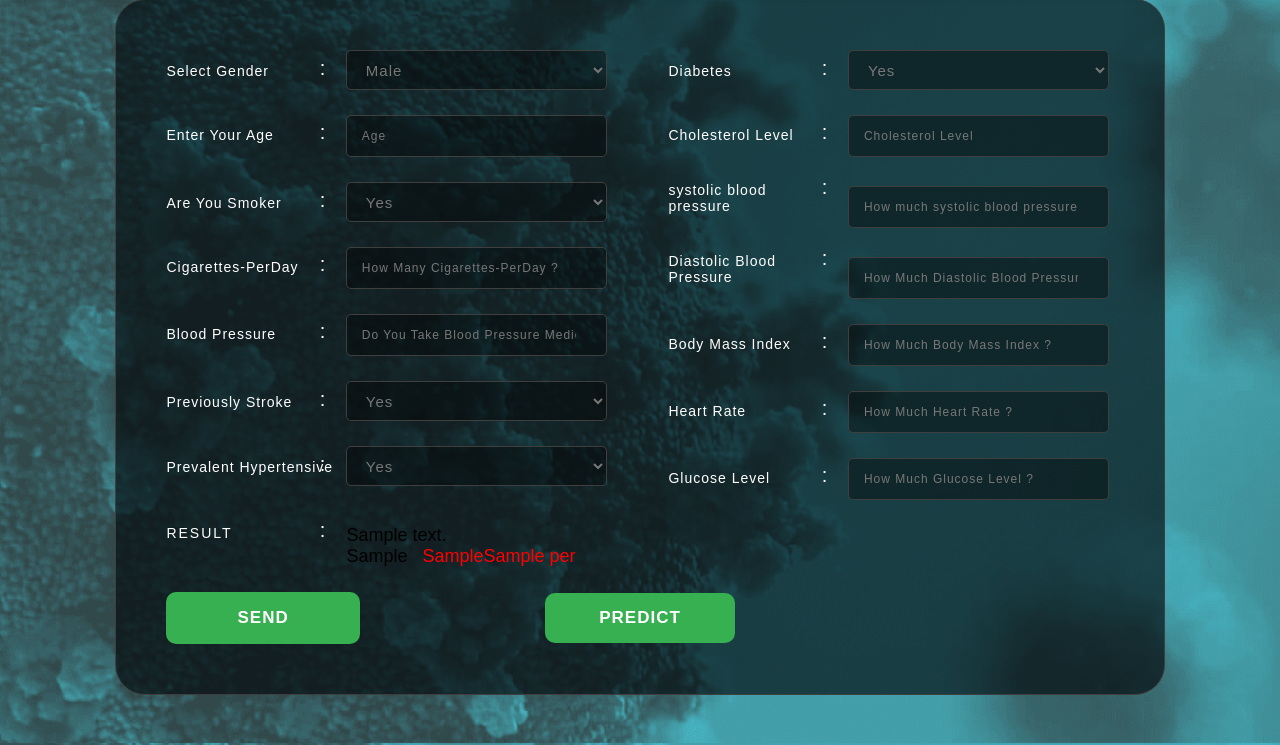
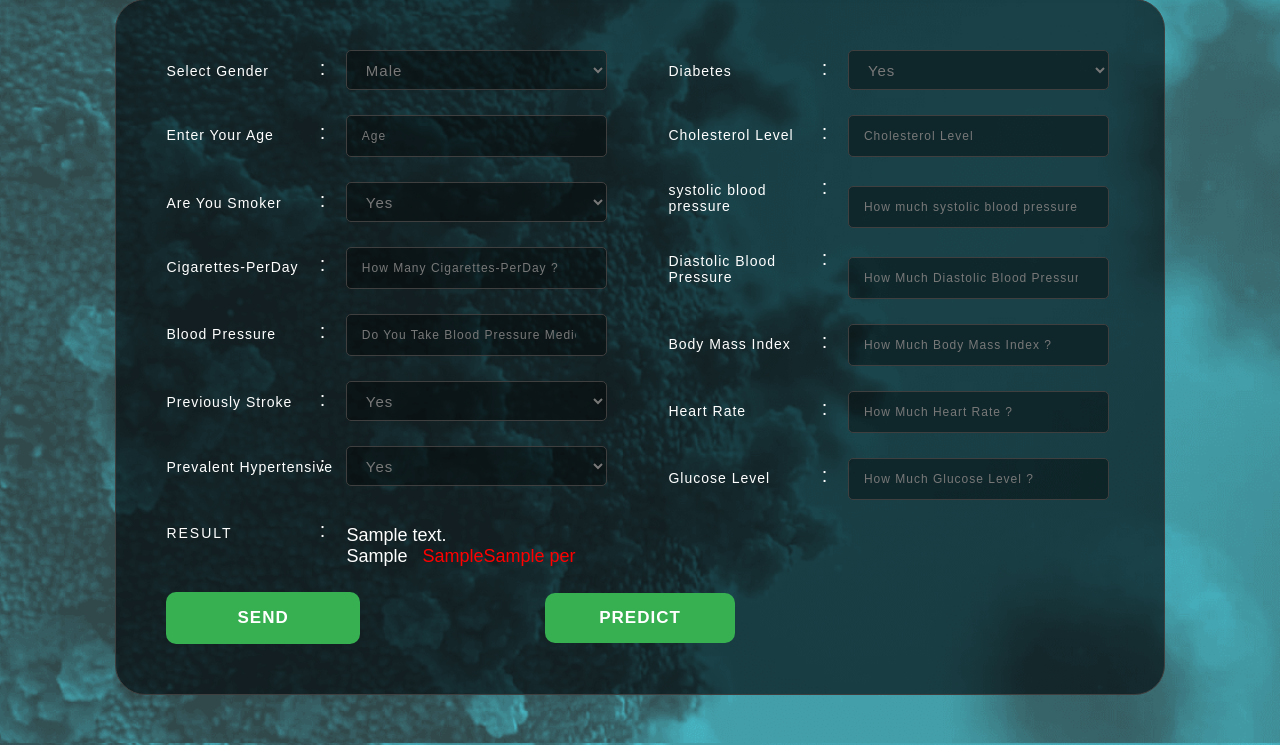
Before and after one commit to AhmedA998/Heroku_diabetes_php, a Flask app: template templates/index.html in a window 1280 px wide. Shown: the part 57-802 px from the top of the page. Run offline with Flask 2, Linux system fonts and the light colour scheme; the template is opened without the code that fills it: most values are stand-ins (such as "Sample title", 1, 10 or a date in 2020); parts of the project's set-up code (start-up, migrations or seed data) failed here and were passed over; some libraries are stand-ins or nearby versions.

Commit message:
Update index.html

```diff
--- a/templates/index.html
+++ b/templates/index.html
@@ -139,11 +139,11 @@ License URL: http://creativecommons.org/licenses/by/3.0/
         <div class="clear"></div>
         <div class="form-control">
             <label class="enquiry">Result<span>:</span></label>
-            <output id="message" style="color:black;font-size:18px;">{{ prediction_text }}<br>{{predictions_prob}} &nbsp; <span style="color:red;">{{p}}{{per}}</span></output>
+            <output id="message" style="color:white;font-size:18px;">{{ prediction_text }}<br>{{predictions_prob}} &nbsp; <span style="color:red;">{{p}}{{per}}</span></output>
             <div class="clear"></div>
         </div>
         <div class="form-control last">
-            <a><input disabled="disabled" value="send" style="text-align: center" class="reset" onclick="send()"></a>
+            <a><input readonly="readonly" value="send" style="text-align: center" class="reset" onclick="send()"></a>
             <button type="submit" class="register" id="message" >Predict</button>
             <div class="clear"></div>
         </div>
```
